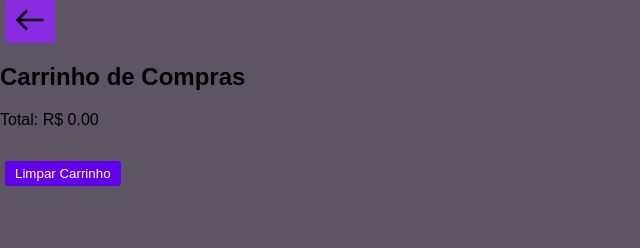
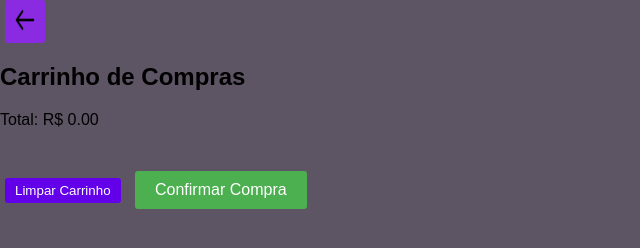
Before and after one commit to JVLsx/Next_LevelFoods, a plain HTML site: page carrinho.html in a window 1280 px wide. Shown: the whole page, without its empty margins (0-640 px from the left). Drawn offline with Linux system fonts and the light colour scheme.

Commit message:
Update carrinho.html

```diff
--- a/carrinho.html
+++ b/carrinho.html
@@ -11,7 +11,7 @@
      background-color: blueviolet;
      border: none;
      border-radius: 3px;">
-     <img src="img/de-volta.png" alt="" style="height: 30px;width:20ppx;"></button>
+     <img src="img/de-volta.png" alt="" style="height: 30px;width:20px;"></button>
     <div class="carrinho">
         <h2>Carrinho de Compras</h2>
         <p id="total">Total: R$0,00</p>
@@ -20,6 +20,9 @@
 
     </ul>
     <button id="limpar-carrinho">Limpar Carrinho</button>
+    <button id="confirmar-compra" onclick="location.href='indentificacao.html';">
+        Confirmar Compra
+    </button>
     <script src="script.js"></script>
     <style>
         #carrinho-items {
@@ -66,6 +69,20 @@ button:hover {
             background-color: #4500b5;
         }
 
+        #confirmar-compra {
+            margin-top: 10px;
+            padding: 10px 20px;
+            background-color: #4CAF50;
+            color: white;
+            border: none;
+            cursor: pointer;
+            border-radius: 3px;
+            font-size: 16px;
+        }
+
+        #confirmar-compra:hover {
+            background-color: #45a049;
+        }
     </style>
 
 </body>
```
Lines whose indentation alone changed are shown as unchanged.
